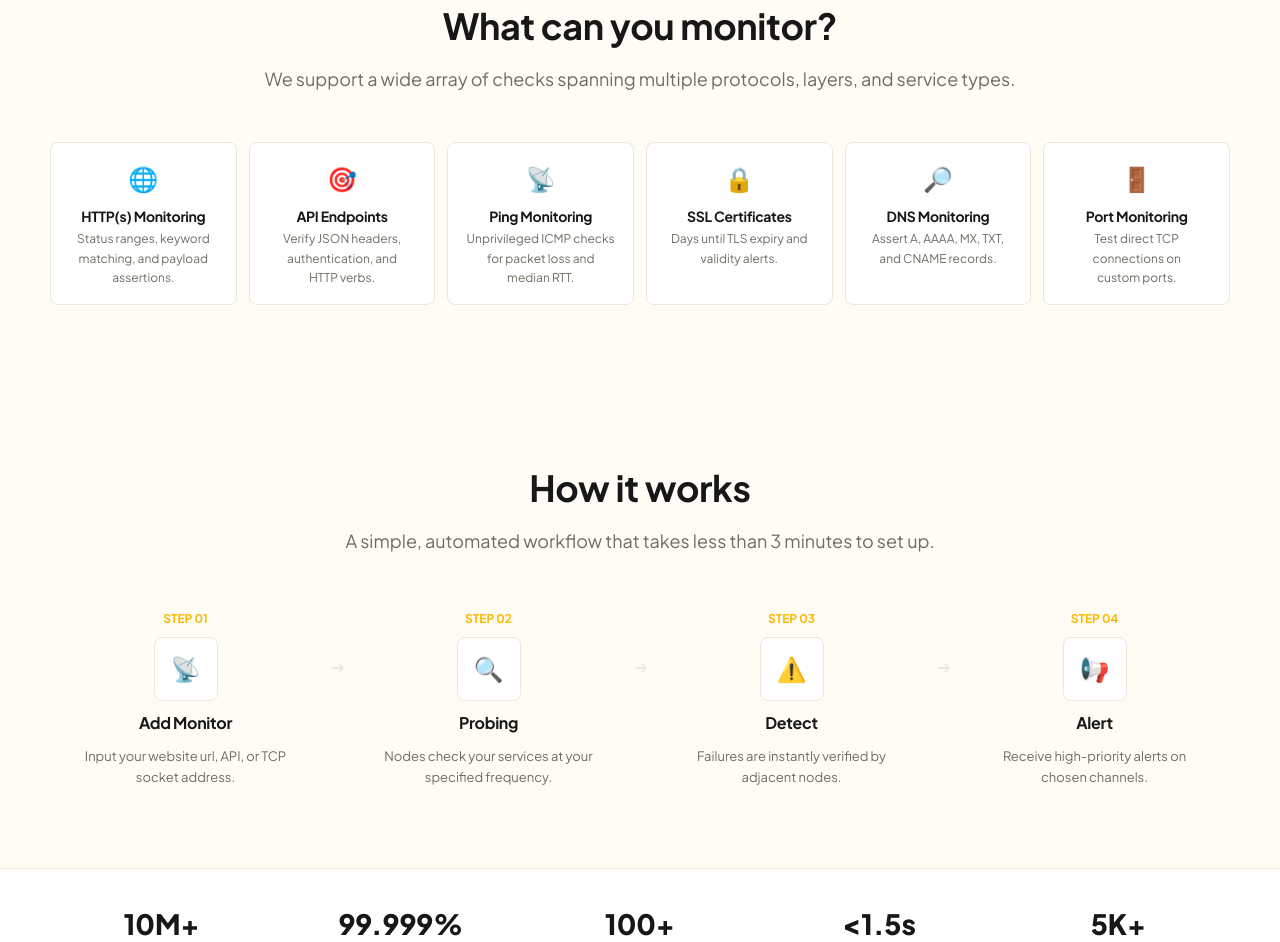
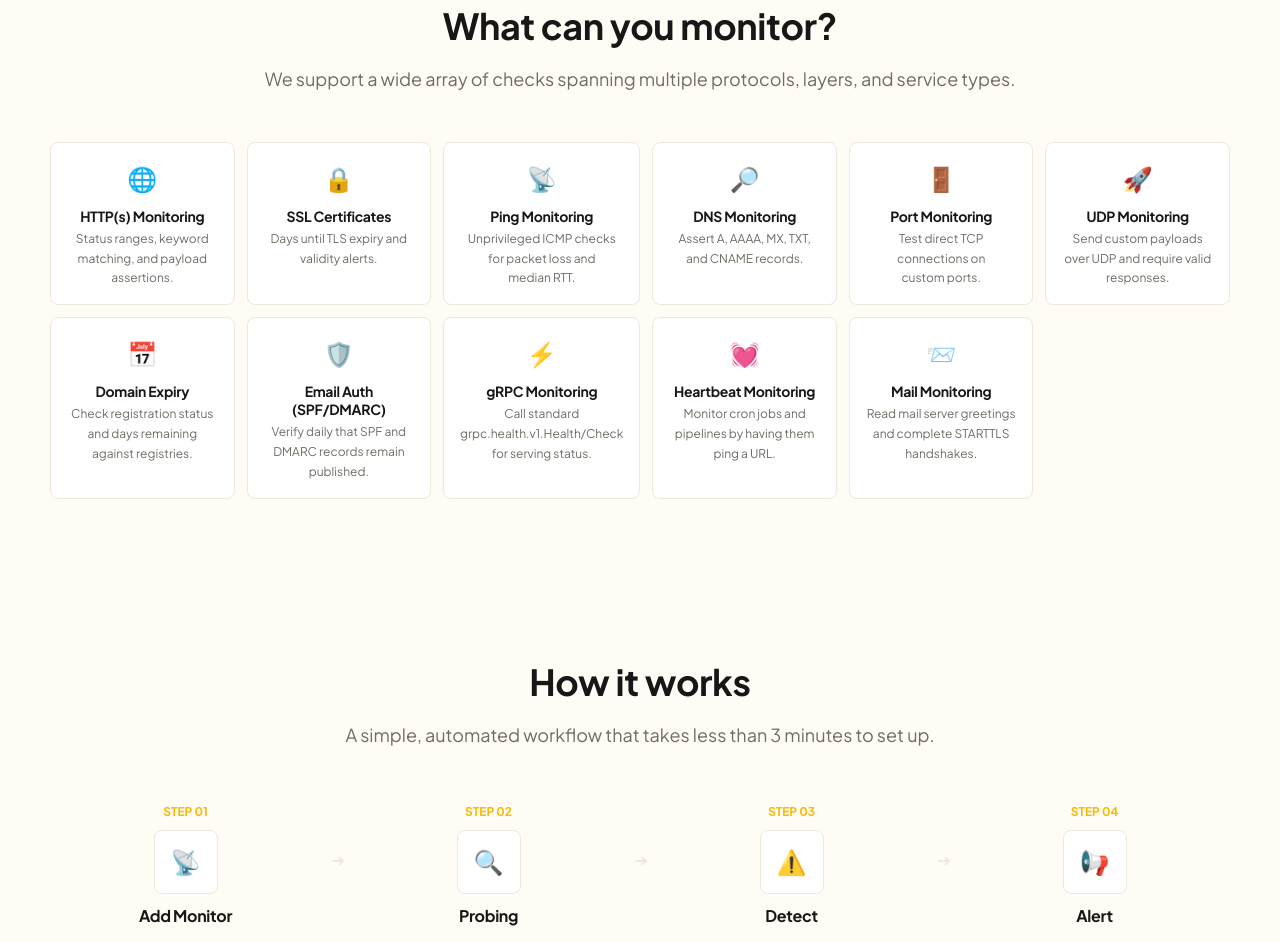
Before and after one commit to vikasswaminh/whatping-marketing, an Astro site: page / in a window 1280 px wide. Shown: the part 2477-3419 px from the top of the page. Built offline with nearby package versions, Linux system fonts and the light colour scheme; Astro itself is replaced by a stand-in of ours; animation ran at ten frames a second; a web font is replaced by a local one.

Commit message:
Update MonitoringTypes to include all 11 unique monitor types from the docs

```diff
--- a/src/components/MonitoringTypes.astro
+++ b/src/components/MonitoringTypes.astro
@@ -8,19 +8,14 @@ const types = [
     description: "Status ranges, keyword matching, and payload assertions."
   },
   {
-    icon: "🎯",
-    title: "API Endpoints",
-    description: "Verify JSON headers, authentication, and HTTP verbs."
+    icon: "🔒",
+    title: "SSL Certificates",
+    description: "Days until TLS expiry and validity alerts."
   },
   {
     icon: "📡",
     title: "Ping Monitoring",
     description: "Unprivileged ICMP checks for packet loss and median RTT."
-  },
-  {
-    icon: "🔒",
-    title: "SSL Certificates",
-    description: "Days until TLS expiry and validity alerts."
   },
   {
     icon: "🔎",
@@ -31,6 +26,36 @@ const types = [
     icon: "🚪",
     title: "Port Monitoring",
     description: "Test direct TCP connections on custom ports."
+  },
+  {
+    icon: "🚀",
+    title: "UDP Monitoring",
+    description: "Send custom payloads over UDP and require valid responses."
+  },
+  {
+    icon: "📅",
+    title: "Domain Expiry",
+    description: "Check registration status and days remaining against registries."
+  },
+  {
+    icon: "🛡️",
+    title: "Email Auth (SPF/DMARC)",
+    description: "Verify daily that SPF and DMARC records remain published."
+  },
+  {
+    icon: "⚡",
+    title: "gRPC Monitoring",
+    description: "Call standard grpc.health.v1.Health/Check for serving status."
+  },
+  {
+    icon: "💓",
+    title: "Heartbeat Monitoring",
+    description: "Monitor cron jobs and pipelines by having them ping a URL."
+  },
+  {
+    icon: "📨",
+    title: "Mail Monitoring",
+    description: "Read mail server greetings and complete STARTTLS handshakes."
   }
 ];
 ---
```
